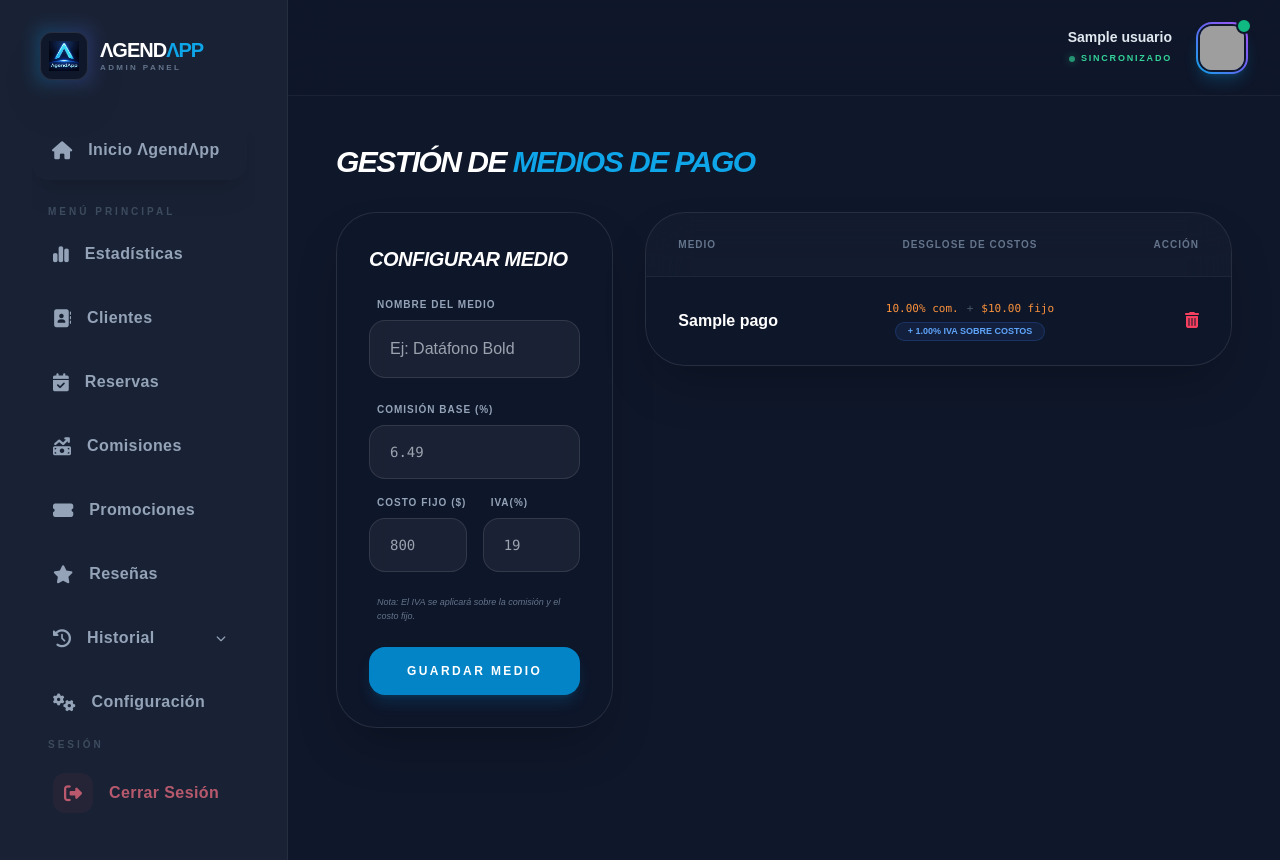
After one commit to citareservar-design/plan_profesional, a Flask app: page /admin/gestion-medios-pago in a window 1280 px wide. The commit adds this page. Run offline with Flask 3, Linux system fonts and the light colour scheme; a user stored in the database is signed in; tables that the repository leaves empty hold one stand-in row (values such as "Sample post"); some libraries are stand-ins or nearby versions; grey boxes are pictures that could not be loaded.

Commit message:
se agrega el modulo de medios de pago

```diff
--- a/models/models.py
+++ b/models/models.py
@@ -287,3 +287,18 @@ class ConfiguracionPago(db.Model):
 
     def __repr__(self):
         return f'<ConfiguracionPago {"Activa" if self.mp_activo else "Inactiva"}>'
+
+
+
+
+class MediosPago(db.Model):
+    __tablename__ = 'MEDIOS_PAGO'
+
+    id = db.Column(db.Integer, primary_key=True, autoincrement=True)
+    emp_id = db.Column(db.String(2), db.ForeignKey('EMPRESAS.emp_id'), nullable=False)
+    nombre = db.Column(db.String(50), nullable=False)
+    valor_comision = db.Column(db.Numeric(10, 2), default=0.00)
+    valor_fijo = db.Column(db.Numeric(10, 2), default=0.00)
+    # AGREGA ESTA LÍNEA AQUÍ ABAJO:
+    porcentaje_iva = db.Column(db.Numeric(10, 2), default=0.00)
+    activo = db.Column(db.Boolean, default=True)
--- a/routes/admin_routes.py
+++ b/routes/admin_routes.py
@@ -3,7 +3,7 @@ from reportlab.pdfgen import canvas
 from reportlab.lib.pagesizes import letter
 from services.appointment_service import cancelar_cita_por_id
 from io import BytesIO
-from models.models import db, Usuario, Reserva, Cliente, Empleado, Empresa, Servicio, ConfigHorario, DiasBloqueados, Permiso, PlantillaWhatsApp,AvisoPromocional,Resena,ConfiguracionPago
+from models.models import db, Usuario, Reserva, Cliente, Empleado, Empresa, Servicio, ConfigHorario, DiasBloqueados, Permiso, PlantillaWhatsApp,AvisoPromocional,Resena,ConfiguracionPago,MediosPago
 from flask_login import login_required, current_user, login_user, logout_user
 from datetime import date, datetime, timedelta
 import pandas as pd
@@ -55,6 +55,7 @@ admin_bp = Blueprint('admin', __name__)
 #-----16  Historial de comisiones y pagos
 #---- 17  integración con MercadoPago
 # ----18 Portal colaboradores: Configuración y permisos
+#-----19 medios de pago y facturación
 
 
 
@@ -3820,3 +3821,81 @@ def guardar_fondo_portal():
         flash(f'Error al procesar la imagen: {str(e)}', 'error')
 
     return redirect(url_for('admin.configurar_portal'))
+
+
+from flask import send_from_directory, abort
+
+@admin_bp.route('/display-portal-bg/<emp_id>')
+@login_required
+def servir_fondo_admin(emp_id):
+    from models.models import Empresa
+    empresa = Empresa.query.get(emp_id)
+
+    if empresa and empresa.emp_ruta_recursos:
+        # Construimos la ruta a la carpeta portalcolaboradores
+        folder = os.path.join(empresa.emp_ruta_recursos, "portalcolaboradores")
+        filename = f"{empresa.emp_nit}.jpg"
+
+        if os.path.exists(os.path.join(folder, filename)):
+            return send_from_directory(folder, filename)
+
+    # Si no existe, puedes devolver una imagen por defecto o error 404
+    abort(404)
+
+
+
+#-----19 medios de pago y facturación
+
+
+@admin_bp.route('/gestion-medios-pago')
+@login_required
+def gestion_medios_pago():
+    # Solo traemos los medios de pago que pertenecen a la empresa del usuario logueado
+    medios = MediosPago.query.filter_by(emp_id=current_user.emp_id).all()
+    return render_template('admin/gestion_medios_pago.html', medios=medios)
+
+@admin_bp.route('/guardar-medio-pago', methods=['POST'])
+@login_required
+def guardar_medio_pago():
+    nombre = request.form.get('nombre')
+    v_comision = float(request.form.get('valor_comision') or 0)
+    v_fijo = float(request.form.get('valor_fijo') or 0)
+    p_iva = float(request.form.get('porcentaje_iva') or 0) # Nuevo campo
+
+    try:
+        from models.models import MediosPago
+        nuevo_medio = MediosPago(
+            emp_id=current_user.emp_id,
+            nombre=nombre,
+            valor_comision=v_comision,
+            valor_fijo=v_fijo,
+            porcentaje_iva=p_iva, # Guardamos el IVA por separado
+            activo=True
+        )
+        db.session.add(nuevo_medio)
+        db.session.commit()
+        flash('Medio configurado con éxito', 'success')
+    except Exception as e:
+        db.session.rollback()
+        flash(f'Error: {str(e)}', 'error')
+
+    return redirect(url_for('admin.gestion_medios_pago'))
+
+# 3. RUTA PARA ELIMINAR UN MEDIO
+@admin_bp.route('/eliminar-medio-pago/<int:id>', methods=['POST'])
+@login_required
+def eliminar_medio_pago(id):
+    medio = MediosPago.query.filter_by(id=id, emp_id=current_user.emp_id).first()
+
+    if medio:
+        try:
+            db.session.delete(medio)
+            db.session.commit()
+            flash('Medio de pago eliminado', 'success')
+        except Exception as e:
+            db.session.rollback()
+            flash('No se pudo eliminar el medio de pago', 'error')
+    else:
+        flash('Medio de pago no encontrado', 'error')
+
+    return redirect(url_for('admin.gestion_medios_pago'))
--- /dev/null
+++ b/templates/admin/gestion_medios_pago.html
@@ -0,0 +1,93 @@
+{% extends "admin/layout.html" %}
+
+{% block content %}
+<div class="">
+    <div class="max-w-6xl mx-auto">
+        <div class="flex items-center gap-4 mb-8">
+            <h1 class="text-3xl font-black text-white uppercase italic tracking-tighter">
+                Gestión de <span class="text-sky-500">Medios de Pago</span>
+            </h1>
+        </div>
+
+        <div class="grid grid-cols-1 lg:grid-cols-3 gap-8">
+            <div class="lg:col-span-1">
+                <div class="bg-slate-900/50 backdrop-blur-xl border border-white/10 rounded-[2.5rem] p-8 sticky top-6 shadow-2xl">
+                    <h2 class="text-xl font-bold text-white mb-6 uppercase tracking-tight italic">Configurar Medio</h2>
+
+                    <form action="{{ url_for('admin.guardar_medio_pago') }}" method="POST" class="space-y-6">
+                        <div>
+                            <label class="block text-[10px] font-black text-slate-400 uppercase mb-2 ml-2 tracking-widest">Nombre del Medio</label>
+                            <input type="text" name="nombre" placeholder="Ej: Datáfono Bold" required
+                                   class="w-full px-5 py-4 bg-white/5 border border-white/10 rounded-2xl text-white outline-none focus:border-orange-500/50 transition-all">
+                        </div>
+
+                        <div class="grid grid-cols-1 gap-4">
+                            <div>
+                                <label class="block text-[10px] font-black text-slate-400 uppercase mb-2 ml-2 tracking-widest">Comisión Base (%)</label>
+                                <input type="number" step="0.01" name="valor_comision" placeholder="6.49"
+                                       class="w-full px-5 py-4 bg-white/5 border border-white/10 rounded-2xl text-white outline-none focus:border-orange-500/50 transition-all font-mono text-sm">
+                            </div>
+                            <div class="grid grid-cols-2 gap-4">
+                                <div>
+                                    <label class="block text-[10px] font-black text-slate-400 uppercase mb-2 ml-2 tracking-widest">Costo Fijo ($)</label>
+                                    <input type="number" step="1" name="valor_fijo" placeholder="800"
+                                           class="w-full px-5 py-4 bg-white/5 border border-white/10 rounded-2xl text-white outline-none focus:border-orange-500/50 transition-all font-mono text-sm">
+                                </div>
+                                <div>
+                                    <label class="block text-[10px] font-black text-slate-400 uppercase mb-2 ml-2 tracking-widest">IVA(%)</label>
+                                    <input type="number" step="0.01" name="porcentaje_iva" placeholder="19"
+                                           class="w-full px-5 py-4 bg-white/5 border border-white/10 rounded-2xl text-white outline-none focus:border-orange-500/50 transition-all font-mono text-sm">
+                                </div>
+                            </div>
+                        </div>
+
+                        <p class="text-[9px] text-slate-500 px-2 italic">Nota: El IVA se aplicará sobre la comisión y el costo fijo.</p>
+
+                        <button type="submit" class="w-full bg-sky-600 hover:bg-Sky-500 text-white font-black py-4 rounded-2xl transition-all shadow-lg shadow-sky-600/20 uppercase text-xs tracking-[0.2em]">
+                            Guardar Medio
+                        </button>
+                    </form>
+                </div>
+            </div>
+
+            <div class="lg:col-span-2">
+                <div class="bg-slate-900/50 backdrop-blur-xl border border-white/10 rounded-[2.5rem] overflow-hidden shadow-2xl">
+                    <table class="w-full text-left">
+                        <thead>
+                            <tr class="border-b border-white/5 bg-white/[0.02]">
+                                <th class="px-8 py-6 text-[10px] font-black text-slate-500 uppercase tracking-widest">Medio</th>
+                                <th class="px-8 py-6 text-[10px] font-black text-slate-500 uppercase tracking-widest text-center">Desglose de Costos</th>
+                                <th class="px-8 py-6 text-[10px] font-black text-slate-500 uppercase tracking-widest text-right">Acción</th>
+                            </tr>
+                        </thead>
+                        <tbody class="divide-y divide-white/5">
+                            {% for medio in medios %}
+                            <tr class="group hover:bg-white/[0.02] transition-colors">
+                                <td class="px-8 py-6 font-bold text-white">{{ medio.nombre }}</td>
+                                <td class="px-8 py-6 text-center">
+                                    <div class="flex flex-col items-center gap-1">
+                                        <div class="flex items-center gap-2 text-[11px] font-mono">
+                                            <span class="text-orange-400">{{ medio.valor_comision }}% com.</span>
+                                            <span class="text-slate-600">+</span>
+                                            <span class="text-orange-400">${{ medio.valor_fijo }} fijo</span>
+                                        </div>
+                                        <div class="px-3 py-0.5 bg-blue-500/10 border border-blue-500/20 rounded-full text-[9px] text-blue-400 font-black uppercase">
+                                            + {{ medio.porcentaje_iva }}% IVA sobre costos
+                                        </div>
+                                    </div>
+                                </td>
+                                <td class="px-8 py-6 text-right">
+                                    <form action="{{ url_for('admin.eliminar_medio_pago', id=medio.id) }}" method="POST">
+                                        <button class="text-rose-500 hover:scale-110 transition-transform"><i class="fa-solid fa-trash-can"></i></button>
+                                    </form>
+                                </td>
+                            </tr>
+                            {% endfor %}
+                        </tbody>
+                    </table>
+                </div>
+            </div>
+        </div>
+    </div>
+</div>
+{% endblock %}
```
Also changed, not shown: templates/admin/configurar_portal.html (+9 -7 lines), templates/admin/panel_configuracion.html (+26 -1 lines).
